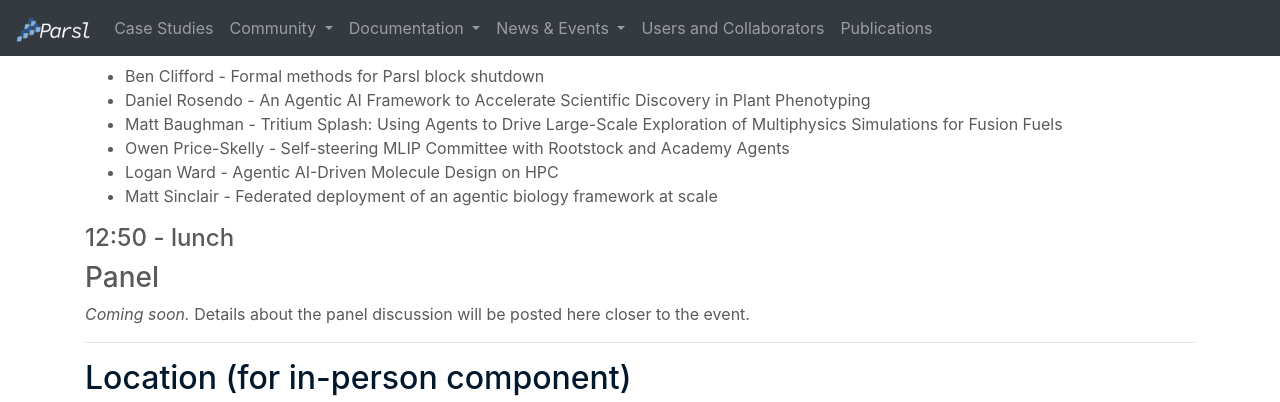
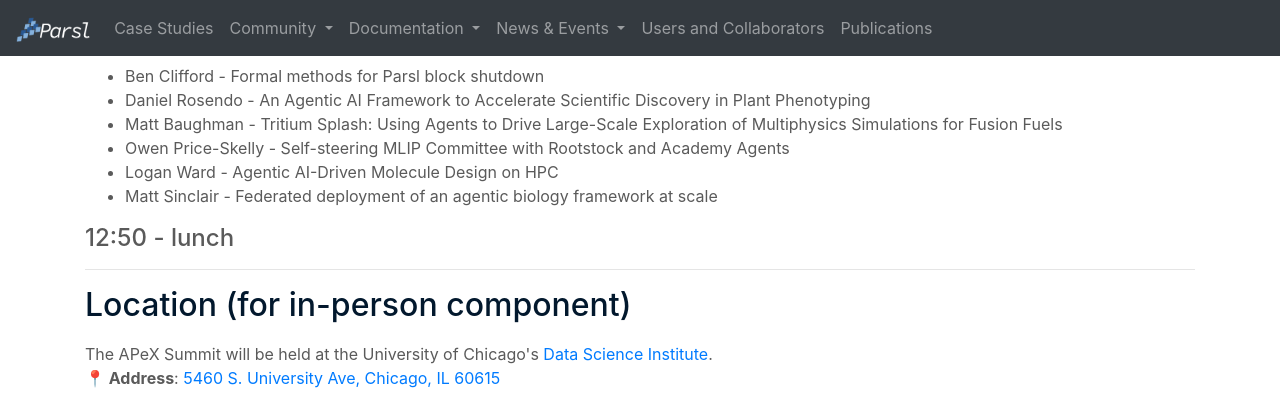
Before and after one commit to Parsl/parsl.github.io, a Jekyll site: the page built from parslfest/apex2026.html, in a window 1280 px wide and 900 px high, scrolled down 2342 px, cut to the strip 0-402 px from the top of the window. Built offline with Jekyll 4.4.1, drawn with Linux system fonts in a browser that asks for light colours.

Commit message:
Update apex2026.html

```diff
--- a/parslfest/apex2026.html
+++ b/parslfest/apex2026.html
@@ -151,8 +151,6 @@ title: APeX Summit 2026 - Academy, Parsl, Globus Compute
 	<h4>12:50 - lunch
 
 
-  <h3>Panel</h3>
-  <p><em>Coming soon.</em> Details about the panel discussion will be posted here closer to the event.</p>
 
 <hr>
 
```
